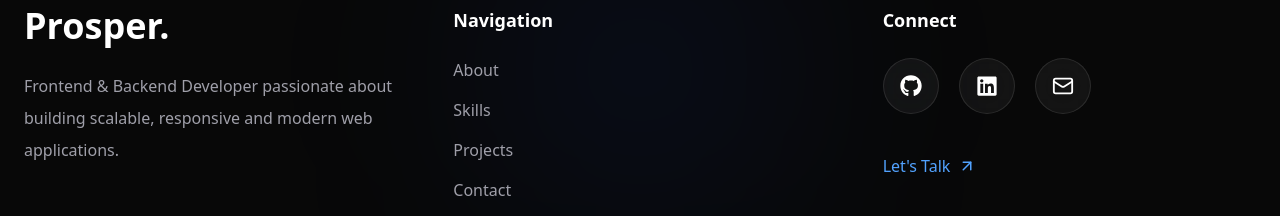
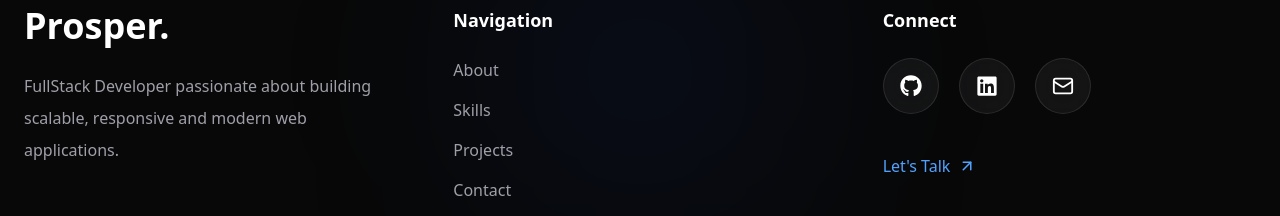
Before and after one commit to Ebitimiebelike/prosper-portfolio, a Next.js app: page / in a window 1280 px wide. Shown: the part 8265-8481 px from the top of the page. Built offline with nearby package versions, Linux system fonts and the light colour scheme.

Commit message:
Footer fux

```diff
--- a/components/Footer.tsx
+++ b/components/Footer.tsx
@@ -53,7 +53,7 @@ export default function Footer() {
 
             <p className="mt-6 max-w-sm leading-8 text-zinc-400">
 
-              Frontend & Backend Developer passionate about
+              FullStack Developer passionate about
               building scalable, responsive and modern web
               applications.
 
```
